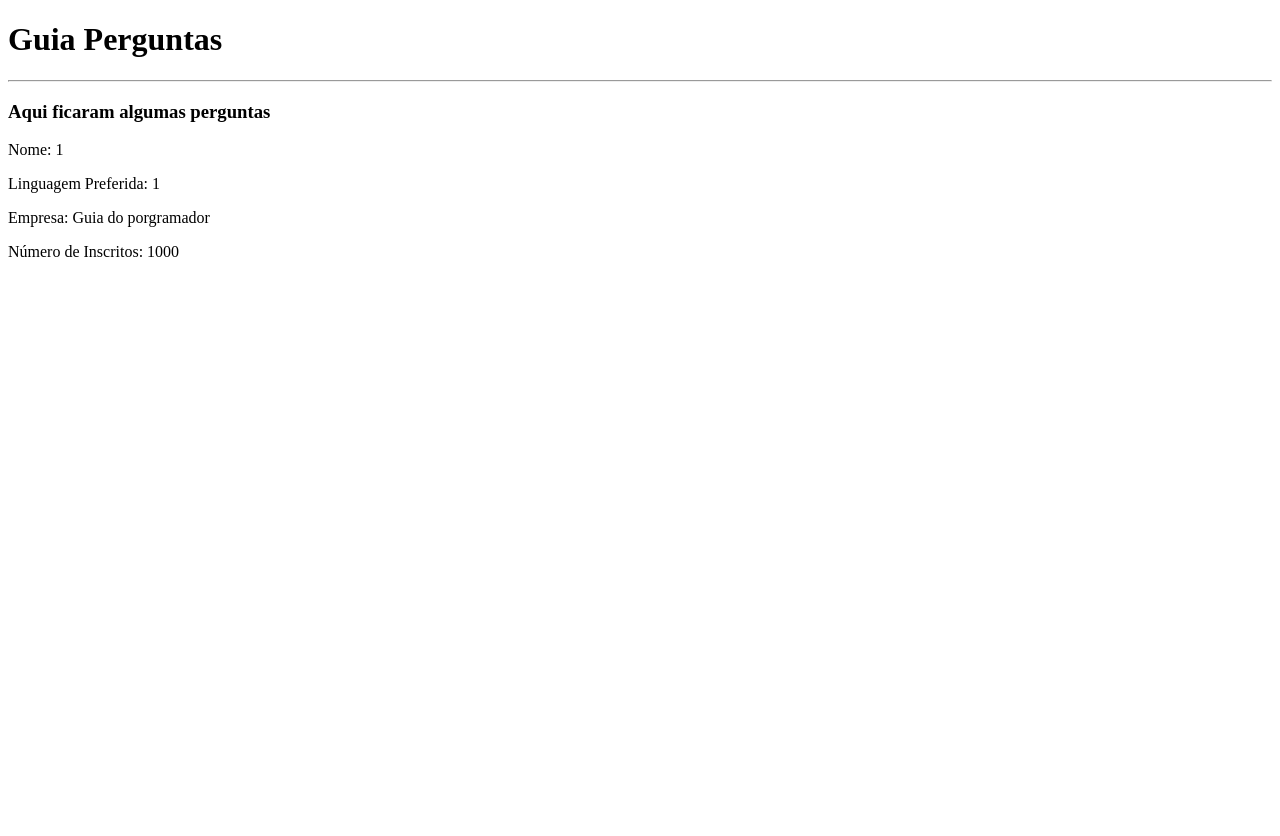
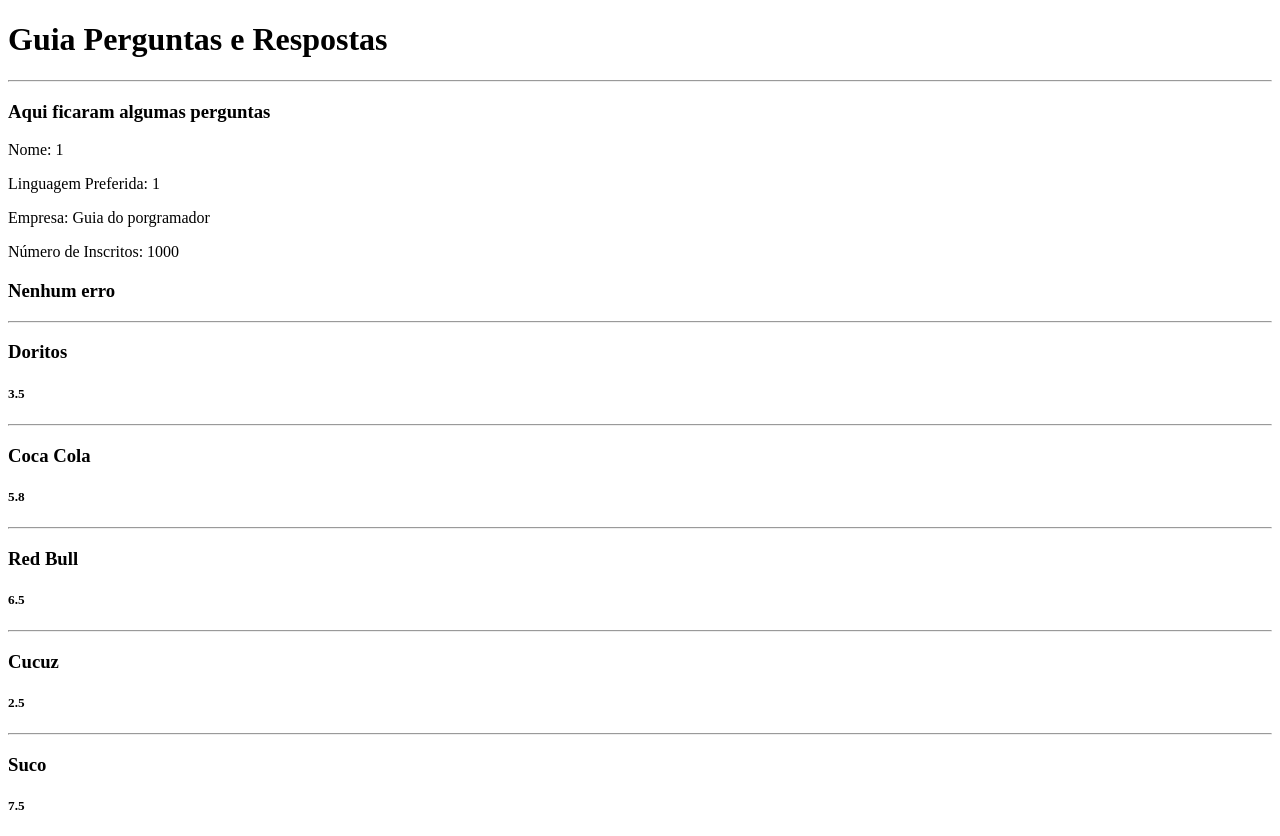
Before and after one commit to luanalbert/app_perguntando, a Node server app: page /1/1 in a window 1280 px wide. Before the commit the page ends 257 px from the top, so only its background shows below. Run offline with Node 20, Linux system fonts and the light colour scheme.

Commit message:
EJS entrando em açao

```diff
--- a/index.js
+++ b/index.js
@@ -6,11 +6,22 @@ app.set('view engine', 'ejs');//render de html - setado
 app.get("/:nome/:lang",(req,res) => { //:parametros obrigatorios
     var nome = req.params.nome;
     var lang = req.params.lang;
+    var exibirMsg = false;
+
+    var produtos= [
+        {nome:"Doritos",preco: 3.50},
+        {nome:"Coca Cola",preco: 5.80},
+        {nome:"Red Bull",preco: 6.50},
+        {nome:"Cucuz",preco: 2.50},
+        {nome:"Suco",preco: 7.50}
+    ]
         res.render("index",{
         nome: nome,
         lang:lang,
         empresa: "Guia do porgramador",
-        inscritos: 1000
+        inscritos: 1000,
+        msg:exibirMsg,
+        produtos: produtos
     });
 });
 app.listen(8080,()=>{
--- a/views/index.ejs
+++ b/views/index.ejs
@@ -7,7 +7,7 @@
     <title>Perguntas e Respostas</title>
 </head>
 <body>
-    <h1> Guia Perguntas </h1>
+    <h1> Guia Perguntas e Respostas </h1>
     <hr>
     <h3> Aqui ficaram algumas perguntas </h3>
 
@@ -16,5 +16,21 @@
     <p>Empresa: <%= empresa %></p>
     <p>Número de Inscritos: <%= inscritos%></p>
 
+    <!--Estrutura condicional com EJS-->
+    <%if(msg == true){ %>
+        <h3>Mensagem de erro!</h3>
+    <%} else {%>
+        <h3>Nenhum erro</h3>
+    <%}%>
+
+    <!--Estrutura de repetição com EJS(para cada)-->
+    <%produtos.forEach(function(produto){ %>
+        <hr>
+        <h3><%= produto.nome%> </h3>
+        <h5><%= produto.preco%> </h5>
+    <%})%>
+
+
+
 </body>
 </html>
```
